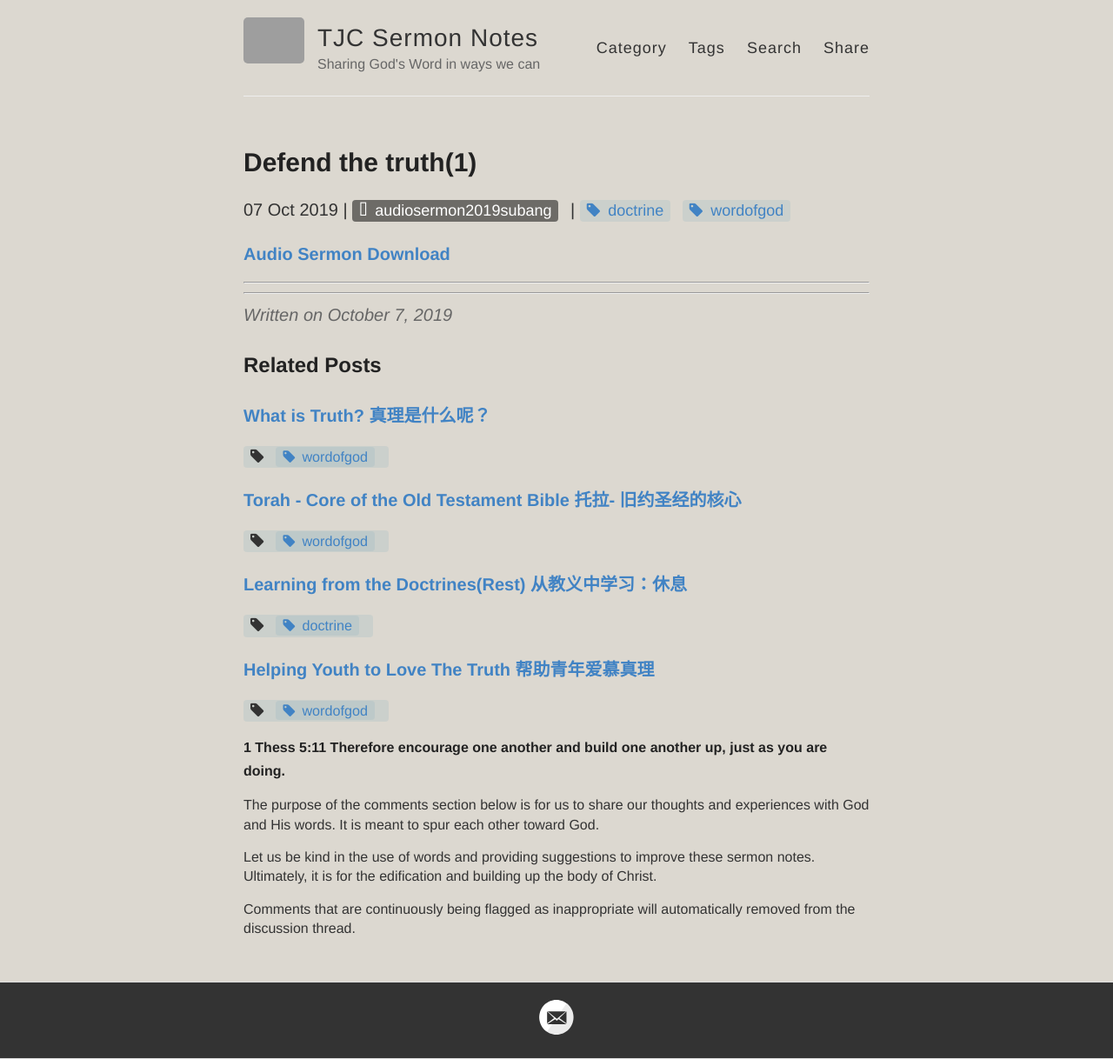
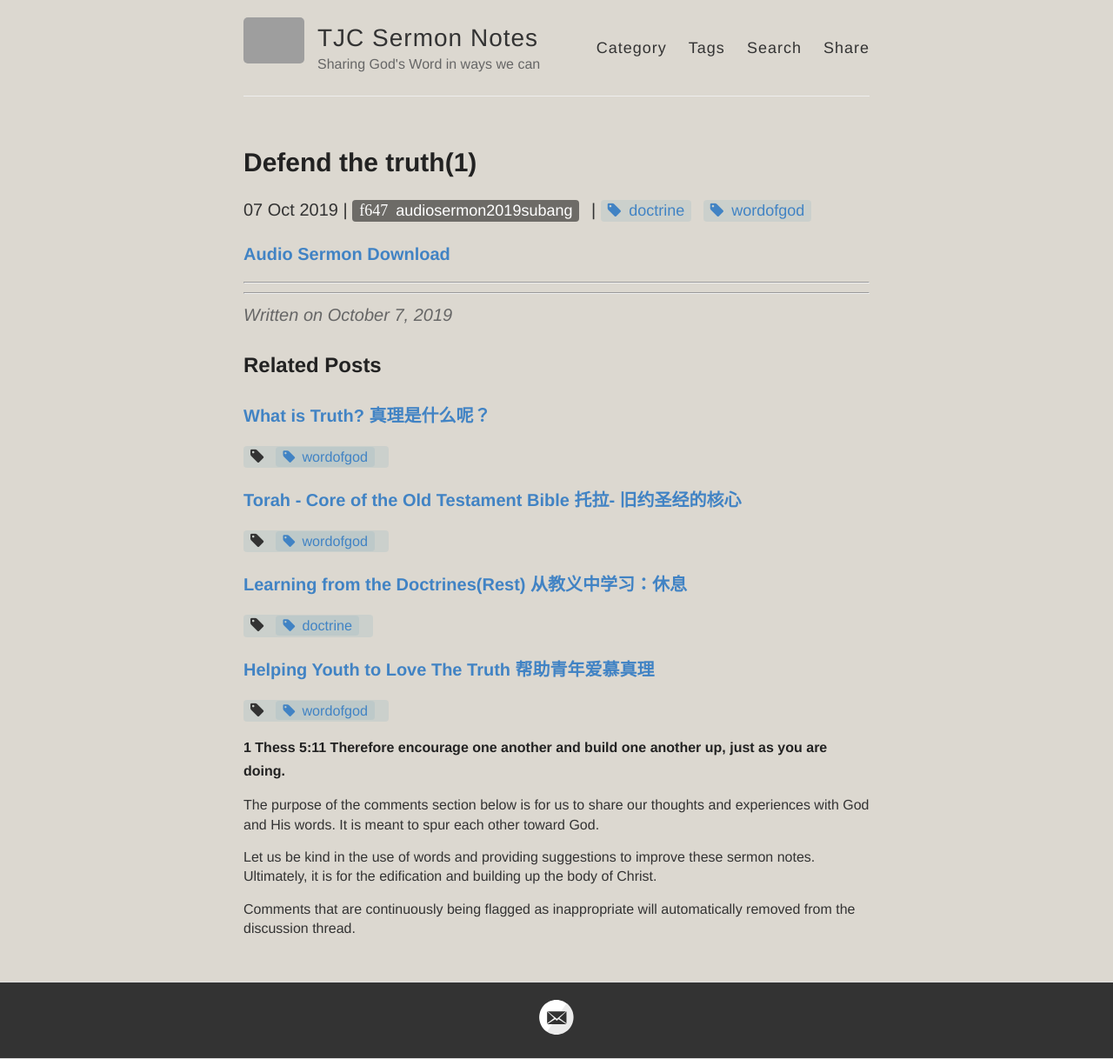
Before and after one commit to catchupTJC/catchuptjc.github.io, a Jekyll site: the page built from _posts/2019-10-07-Defend the truth(1) .md, in a window 1280 px wide. Shown: the whole page at 87% size. Built offline with Jekyll 4.4.1, drawn with Linux system fonts in a browser that asks for light colours; nearby versions of some CDN libraries; comment, search, counter and statistics services are not loaded; grey boxes are pictures that could not be loaded.

Commit message:
Update _variables.scss

```diff
--- a/_sass/_variables.scss
+++ b/_sass/_variables.scss
@@ -24,7 +24,7 @@
 
 .cat-tag:before {
     font-family: FontAwesome;
-    content: "\f647";
+    content: "f647";
     padding-right: .5em;
 }
 
```
